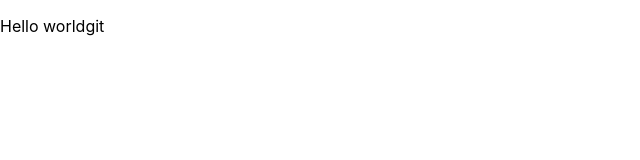
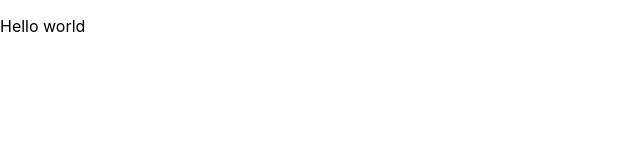
Before and after one commit to archibongezekiel/React-App, a React (Create React App) app: page / in a window 1280 px wide. Shown: the top 160 px of the page, without its empty margins (0-640 px from the left). Built offline with nearby package versions, Linux system fonts and the light colour scheme.

Commit message:
new commit

```diff
--- a/src/App.js
+++ b/src/App.js
@@ -2,7 +2,7 @@ function App() {
   return (
     <div className="App">
       {" "}
-      <p>Hello worldgit</p>
+      <p>Hello world </p>
     </div>
   );
 }
```
